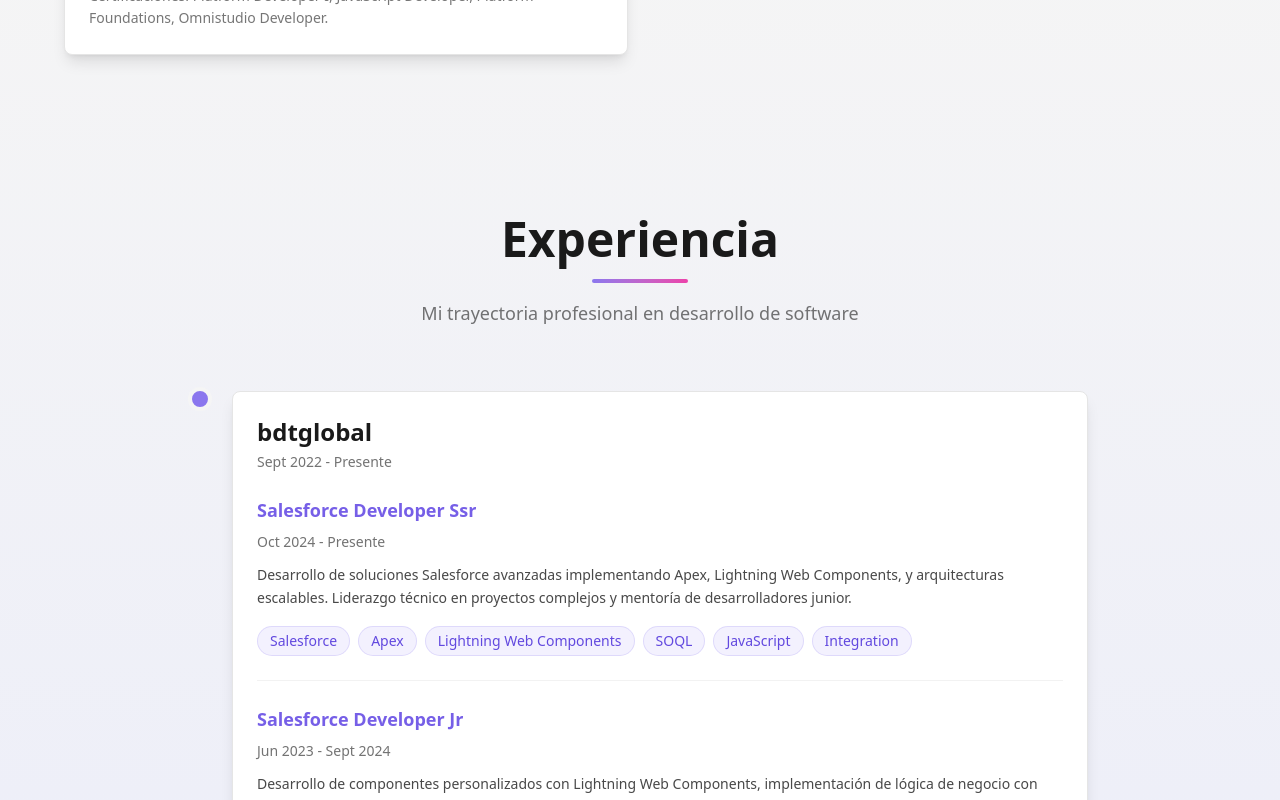
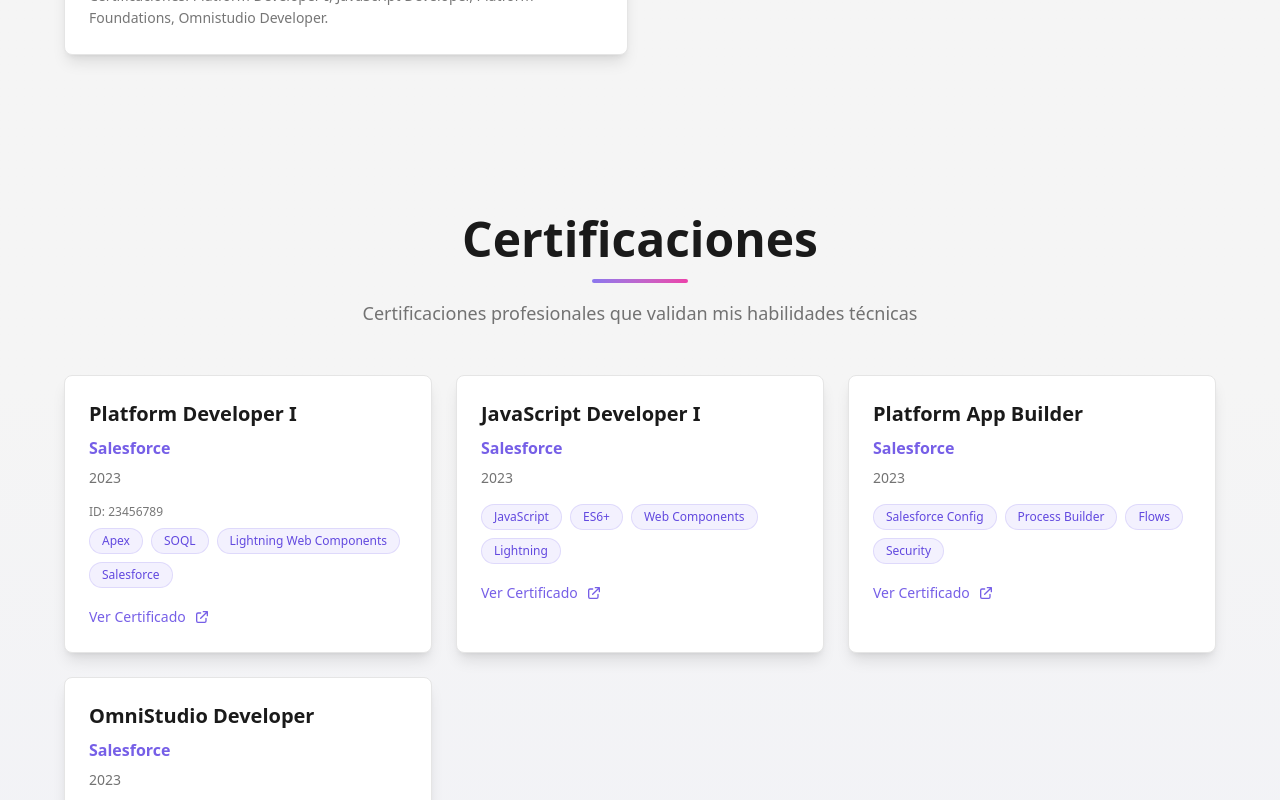
Before and after one commit to TomasVargas790/Portfolio, a React (Vite) app: page / in a window 1280 px wide. Shown: the part 1500-2300 px from the top of the page. Built offline with nearby package versions, Linux system fonts and the light colour scheme.

Commit message:
FEAT Certifications

```diff
--- /dev/null
+++ b/src/app/home/components/Certifications/CertificationCard.tsx
@@ -0,0 +1,82 @@
+interface Certification {
+    name: string;
+    issuer: string;
+    date: string;
+    credentialId?: string;
+    credentialUrl?: string;
+    skills?: string[];
+}
+
+interface CertificationCardProps {
+    certification: Certification;
+}
+
+export function CertificationCard({ certification }: CertificationCardProps) {
+    return (
+        <div className="group bg-background-card border border-border rounded-lg p-6 shadow-lg hover:shadow-xl hover:scale-[1.02] transition-all duration-300 relative overflow-hidden">
+            {/* Glow effect on hover */}
+            <div className="absolute inset-0 bg-gradient-to-r from-primary-500/0 to-accent-500/0 group-hover:from-primary-500/5 group-hover:to-accent-500/5 rounded-lg transition-all duration-300 pointer-events-none"></div>
+
+            <div className="relative z-10">
+                {/* Certification Name */}
+                <h3 className="text-xl font-bold text-text mb-2">
+                    {certification.name}
+                </h3>
+
+                {/* Issuer */}
+                <p className="text-primary-600 font-semibold mb-2">
+                    {certification.issuer}
+                </p>
+
+                {/* Date */}
+                <p className="text-sm text-muted-foreground mb-4">
+                    {certification.date}
+                </p>
+
+                {/* Credential Info */}
+                {certification.credentialId && (
+                    <p className="text-xs text-text/60 mb-2">
+                        ID: {certification.credentialId}
+                    </p>
+                )}
+
+                {/* Skills/Technologies */}
+                {certification.skills && certification.skills.length > 0 && (
+                    <div className="flex flex-wrap gap-2 mb-4">
+                        {certification.skills.map((skill, index) => (
+                            <span
+                                key={index}
+                                className="px-3 py-1 text-xs bg-primary-500/10 text-primary-700 rounded-full border border-primary-500/20"
+                            >
+                                {skill}
+                            </span>
+                        ))}
+                    </div>
+                )}
+
+                {/* View Certificate Link */}
+                {certification.credentialUrl && (
+                    <a
+                        href={certification.credentialUrl}
+                        target="_blank"
+                        rel="noopener noreferrer"
+                        className="inline-flex items-center gap-2 text-sm text-primary-600 hover:text-primary-700 font-medium transition-colors duration-200"
+                    >
+                        <span>Ver Certificado</span>
+                        <svg
+                            className="w-4 h-4"
+                            fill="none"
+                            strokeLinecap="round"
+                            strokeLinejoin="round"
+                            strokeWidth="2"
+                            viewBox="0 0 24 24"
+                            stroke="currentColor"
+                        >
+                            <path d="M10 6H6a2 2 0 00-2 2v10a2 2 0 002 2h10a2 2 0 002-2v-4M14 4h6m0 0v6m0-6L10 14"></path>
+                        </svg>
+                    </a>
+                )}
+            </div>
+        </div>
+    );
+}
--- /dev/null
+++ b/src/app/home/components/Certifications/Certifications.tsx
@@ -0,0 +1,68 @@
+import { CertificationCard } from './CertificationCard';
+
+interface Certification {
+    name: string;
+    issuer: string;
+    date: string;
+    credentialId?: string;
+    credentialUrl?: string;
+    skills?: string[];
+}
+
+const certifications: Certification[] = [
+    {
+        name: "Platform Developer I",
+        issuer: "Salesforce",
+        date: "2023",
+        credentialId: "23456789",
+        credentialUrl: "https://trailhead.salesforce.com/",
+        skills: ["Apex", "SOQL", "Lightning Web Components", "Salesforce"]
+    },
+    {
+        name: "JavaScript Developer I",
+        issuer: "Salesforce",
+        date: "2023",
+        credentialUrl: "https://trailhead.salesforce.com/",
+        skills: ["JavaScript", "ES6+", "Web Components", "Lightning"]
+    },
+    {
+        name: "Platform App Builder",
+        issuer: "Salesforce",
+        date: "2023",
+        credentialUrl: "https://trailhead.salesforce.com/",
+        skills: ["Salesforce Config", "Process Builder", "Flows", "Security"]
+    },
+    {
+        name: "OmniStudio Developer",
+        issuer: "Salesforce",
+        date: "2023",
+        credentialUrl: "https://trailhead.salesforce.com/",
+        skills: ["OmniStudio", "Integration Procedures", "DataRaptors", "FlexCards"]
+    },
+];
+
+export function Certifications() {
+    return (
+        <section className="py-20 px-6" id="certifications">
+            <div className="max-w-6xl mx-auto">
+                {/* Section Header */}
+                <div className="text-center mb-12">
+                    <h2 className="text-4xl md:text-5xl font-bold text-text mb-4">
+                        Certificaciones
+                    </h2>
+                    <div className="h-1 w-24 bg-gradient-to-r from-primary-500 to-accent-500 rounded-full mx-auto"></div>
+                    <p className="mt-4 text-lg text-text/60 max-w-2xl mx-auto">
+                        Certificaciones profesionales que validan mis habilidades técnicas
+                    </p>
+                </div>
+
+                {/* Certifications Grid */}
+                <div className="grid grid-cols-1 md:grid-cols-2 lg:grid-cols-3 gap-6">
+                    {certifications.map((certification, index) => (
+                        <CertificationCard key={index} certification={certification} />
+                    ))}
+                </div>
+            </div>
+        </section>
+    );
+}
--- a/src/app/home/page.tsx
+++ b/src/app/home/page.tsx
@@ -1,5 +1,6 @@
 import { Hero } from "./components/Hero";
 import { Studies } from "./components/Studies/Studies";
+import { Certifications } from "./components/Certifications/Certifications";
 import { Experience } from "./components/Experience/Experience";
 
 export function HomePage() {
@@ -11,6 +12,8 @@
 
             <Studies />
 
+            <Certifications />
+
             <Experience />
 
         </div>
```
